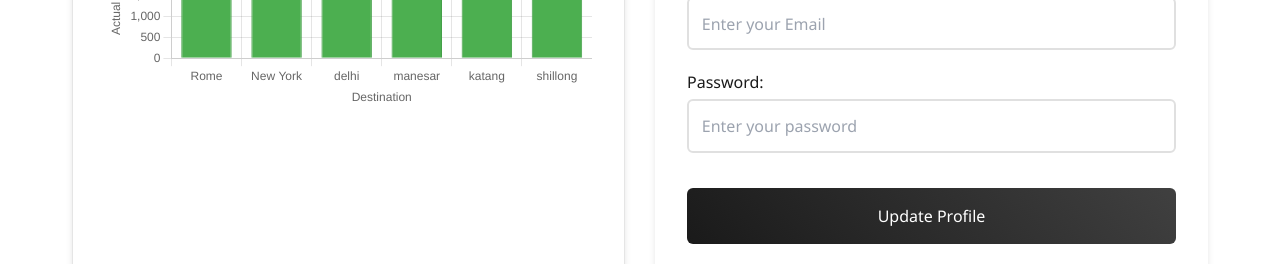
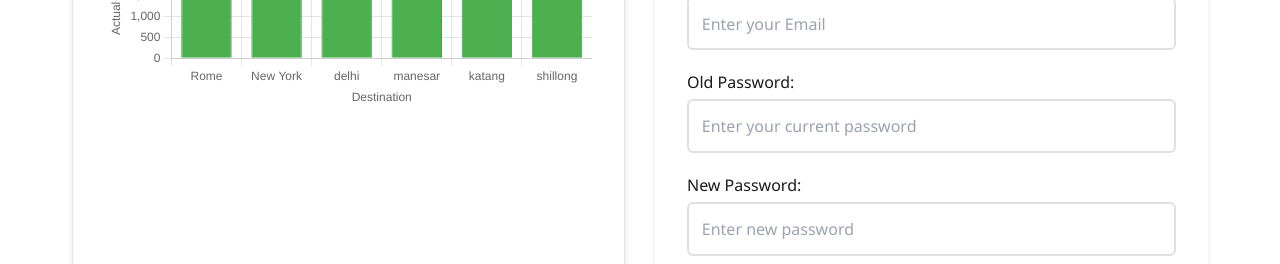
Before and after one commit to anmolbansal13/wanderly, a React (Vite) app: page /profile in a window 1280 px wide. Shown: the part 688-952 px from the top of the page. Built offline with nearby package versions, Linux system fonts and the light colour scheme; no server answers; the HTML template or start-up script is replaced by a standard one.

Commit message:
Added Update Profile feature

```diff
--- a/src/components/Profile/Profile.jsx
+++ b/src/components/Profile/Profile.jsx
@@ -26,7 +26,8 @@ export default function Profile() {
   const [user, setUser] = useState({
     name: "",
     email: "",
-    password: "",
+    newPassword: "",
+    oldPassword: "",
   });
 
   const [trips, setTrips] = useState({
@@ -112,36 +113,56 @@ export default function Profile() {
     },
   };
 
-  const handleUpdateProfile = (e) => {
+  const handleUpdateProfile = async (e) => {
     e.preventDefault();
-    // Handle profile update logic here
+    // const updatedUser = { ...user };
+    try {
+      const res = await fetch(`${url}/updateProfile`, {
+        method: "PATCH",
+        headers: {
+          "Content-Type": "application/json",
+          Authorization: `Bearer ${localStorage.getItem("token")}`,
+        },
+        body: JSON.stringify(user),
+      });
+      const data = await res.json();
+      if (res.status === 200) {
+        alert("Profile updated successfully 😎");
+        return;
+      }
+      alert(`Error updating profile: ${data.message}`);
+      console.log(data);
+    } catch (error) {
+      alert(`Error updating profile: ${error.message}`);
+      console.log(error);
+    }
   };
 
-  // useState(async () => {
-  //   const res = await fetch(`${url}/getTrips`, {
-  //     method: "GET",
-  //     headers: {
-  //       "Content-Type": "application/json",
-  //       Authorization: `Bearer ${localStorage.getItem("token")}`,
-  //     },
-  //   });
-  //   const data = await res.json();
-  //   const transformedTrips = {
-  //     saved: data.saved.map((trip) => ({
-  //       id: trip._id,
-  //       destination: trip.tripLocation,
-  //       date: new Date(trip.tripStartDate).toISOString().split("T")[0],
-  //       estimatedCost: trip.tripBudget,
-  //     })),
-  //     completed: data.completed.map((trip) => ({
-  //       id: trip._id,
-  //       destination: trip.tripLocation,
-  //       date: new Date(trip.tripStartDate).toISOString().split("T")[0],
-  //       actualCost: trip.tripBudget,
-  //     })),
-  //   };
-  //   setTrips(transformedTrips);
-  // }, []);
+  useState(async () => {
+    const res = await fetch(`${url}/getTrips`, {
+      method: "GET",
+      headers: {
+        "Content-Type": "application/json",
+        Authorization: `Bearer ${localStorage.getItem("token")}`,
+      },
+    });
+    const data = await res.json();
+    const transformedTrips = {
+      saved: data.saved.map((trip) => ({
+        id: trip._id,
+        destination: trip.tripLocation,
+        date: new Date(trip.tripStartDate).toISOString().split("T")[0],
+        estimatedCost: trip.tripBudget,
+      })),
+      completed: data.completed.map((trip) => ({
+        id: trip._id,
+        destination: trip.tripLocation,
+        date: new Date(trip.tripStartDate).toISOString().split("T")[0],
+        actualCost: trip.tripBudget,
+      })),
+    };
+    setTrips(transformedTrips);
+  }, []);
 
   return (
     <div className="profile">
@@ -172,8 +193,8 @@ export default function Profile() {
             <button
               className="dropdown-toggle"
               onClick={() => {
-                setShowSavedTrips(!showSavedTrips)
-                setShowCompletedTrips(false)
+                setShowSavedTrips(!showSavedTrips);
+                setShowCompletedTrips(false);
               }}
             >
               {showSavedTrips ? "▼" : "▶"}
@@ -200,8 +221,8 @@ export default function Profile() {
             <button
               className="dropdown-toggle"
               onClick={() => {
-                setShowCompletedTrips(!showCompletedTrips)
-                setShowSavedTrips(false)
+                setShowCompletedTrips(!showCompletedTrips);
+                setShowSavedTrips(false);
               }}
             >
               {showCompletedTrips ? "▼" : "▶"}
@@ -251,15 +272,30 @@ export default function Profile() {
               />
             </div>
             <div className="form-group">
-              <label>Password:</label>
+              <label>Old Password:</label>
               <input
                 type="password"
-                value={user.password}
-                onChange={(e) => setUser({ ...user, password: e.target.value })}
-                placeholder="Enter your password"
+                value={user.oldPassword}
+                onChange={(e) =>
+                  setUser({ ...user, oldPassword: e.target.value })
+                }
+                placeholder="Enter your current password"
               />
             </div>
-            <button type="submit" id="update-profile-btn">Update Profile</button>
+            <div className="form-group">
+              <label>New Password:</label>
+              <input
+                type="password"
+                value={user.newPassword}
+                onChange={(e) =>
+                  setUser({ ...user, newPassword: e.target.value })
+                }
+                placeholder="Enter new password"
+              />
+            </div>
+            <button type="submit" id="update-profile-btn">
+              Update Profile
+            </button>
           </form>
         </div>
       </div>
--- a/src/pages/OffTrip/OffTrip.jsx
+++ b/src/pages/OffTrip/OffTrip.jsx
@@ -88,6 +88,7 @@ export default function OffTrip() {
         throw new Error(`HTTP error! status: ${response.status}`);
       }
       const data = await response.json();
+      alert("Trip saved successfully!");
       // console.log("Trip saved successfully:", data);
     } catch (error) {
       console.error("Error saving trip:", error);
```
